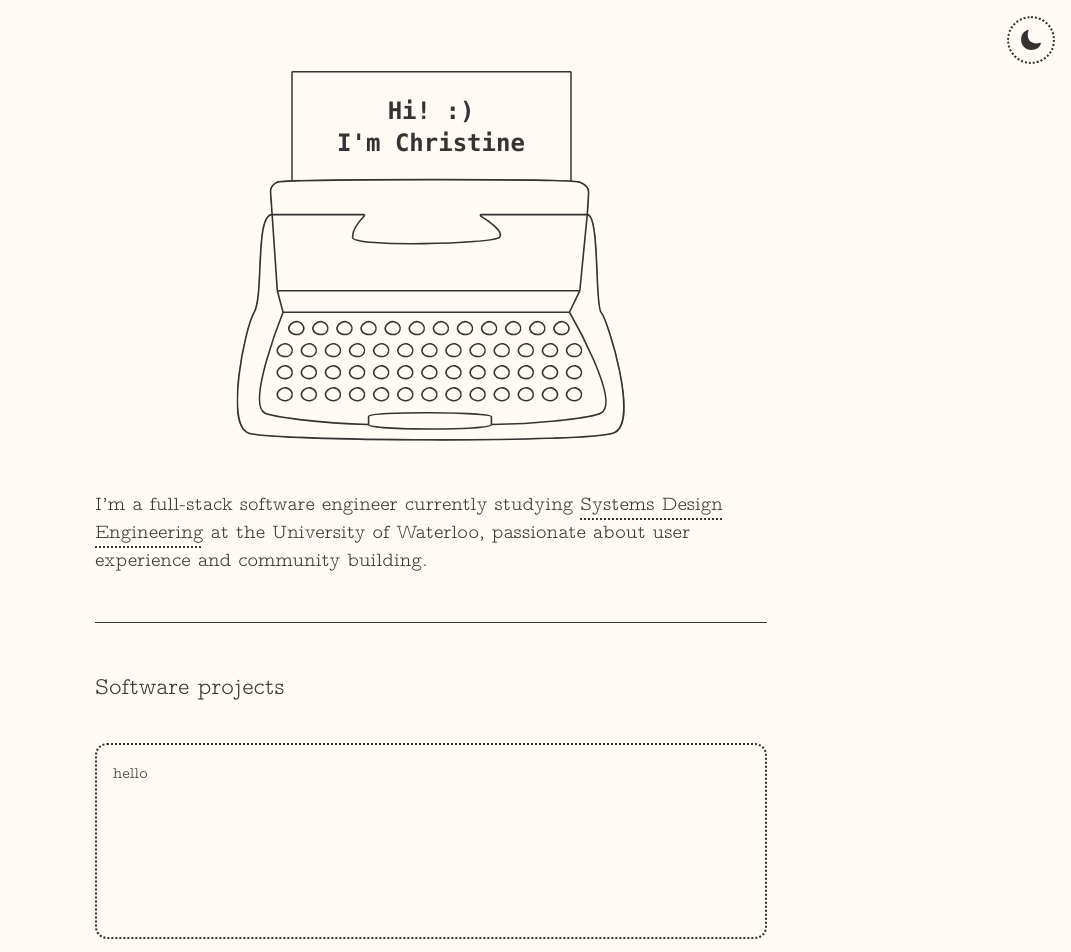
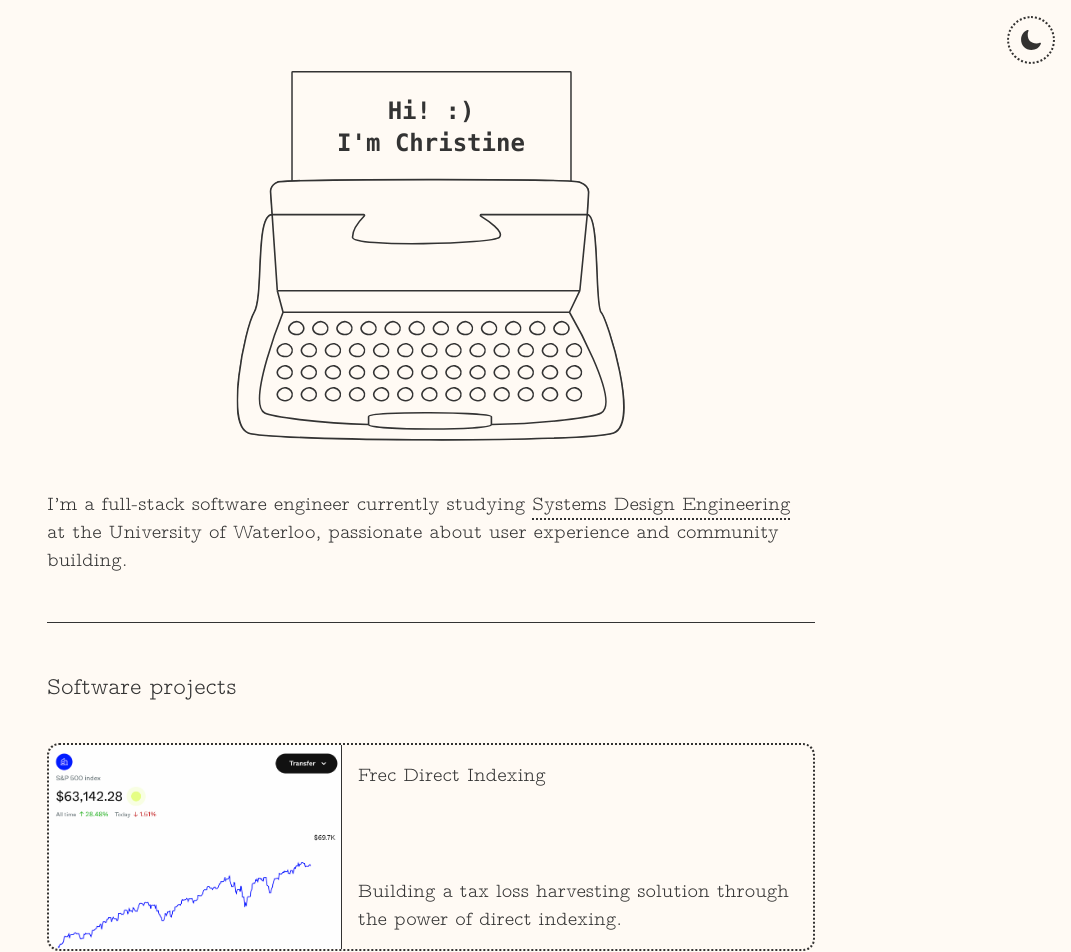
Before and after one commit to christineNg1028/website-v2, a React (Create React App) app: page / in a window 1280 px wide. Shown: the top 952 px of the page, without its empty margins (209-1280 px from the left). Built offline with nearby package versions, Linux system fonts and the light colour scheme.

Commit message:
basic project structure

```diff
--- a/src/App.tsx
+++ b/src/App.tsx
@@ -3,7 +3,7 @@ import "./App.css";
 import { useTheme } from "./ThemeProvider";
 import { ThemeToggle } from "./components/ThemeToggle";
 import { AboutMe } from "./sections/AboutMe";
-import { SoftwareProjects } from "./sections/SoftwareProjects";
+import { SoftwareProjects } from "./sections/projects/SoftwareProjects";
 import { Divider } from "./components/design system/Divider";
 
 function App() {
@@ -16,7 +16,7 @@ function App() {
       } flex flex-col items-center min-h-screen`}
     >
       <ThemeToggle />
-      <div className="flex flex-col max-w-2xl py-10 gap-12">
+      <div className="flex flex-col max-w-3xl py-10 gap-12">
         <AboutMe />
         <Divider darkMode={darkMode} />
         <SoftwareProjects />
--- a/src/components/design system/Card.tsx
+++ b/src/components/design system/Card.tsx
@@ -1,18 +1,32 @@
 import { FC, ReactNode } from "react";
 import { useTheme } from "../../ThemeProvider";
 
-export const Card: FC<{ children: ReactNode }> = ({ children }) => {
+export const Card: FC<{ img?: string; children: ReactNode }> = ({
+  img,
+  children,
+}) => {
   const { darkMode } = useTheme();
+  const borderColor = darkMode
+    ? "border-white hover:shadow-[0_0_10px_rgba(255,255,255,0.5)]"
+    : "border-[rgba(0,0,0,0.8)] hover:shadow-[0_0_10px_rgba(0,0,0,0.5)]";
 
   return (
     <div
-      className={`border-2 border-dotted rounded-xl p-4 transition-shadow duration-300 hover:shadow-[0_0_10px_rgba(0,0,0,0.3)] ${
-        darkMode
-          ? "border-white hover:shadow-[0_0_10px_rgba(255,255,255,0.5)]"
-          : "border-[rgba(0,0,0,0.8)] hover:shadow-[0_0_10px_rgba(0,0,0,0.5)]"
-      }`}
+      className={`border-2 border-dotted rounded-xl p-4 transition-shadow duration-300 hover:shadow-[0_0_10px_rgba(0,0,0,0.3)] ${borderColor}`}
     >
-      {children}
+      {!!img ? (
+        <div className="grid grid-cols-10">
+          <div className="col-span-4">
+            <img
+              src={img}
+              className={`-m-4 rounded-tl-xl rounded-bl-xl border-r ${borderColor}`}
+            />
+          </div>
+          <div className="col-span-6">{children}</div>
+        </div>
+      ) : (
+        children
+      )}
     </div>
   );
 };
--- a/src/sections/SoftwareProjects.tsx
+++ /dev/null
@@ -1,12 +0,0 @@
-import { Card } from "../components/design system/Card";
-
-export const SoftwareProjects = () => {
-  return (
-    <div className="flex flex-col gap-10 text-left">
-      <span className="text-2xl">Software projects</span>
-      <Card>
-        <div className="h-40">hello</div>
-      </Card>
-    </div>
-  );
-};
--- /dev/null
+++ b/src/sections/projects/SoftwareProjects.tsx
@@ -0,0 +1,20 @@
+import { Card } from "../../components/design system/Card";
+import { projects } from "./projects";
+
+export const SoftwareProjects = () => {
+  return (
+    <div className="flex flex-col gap-10 text-left">
+      <span className="text-2xl">Software projects</span>
+      <div className="flex flex-col gap-6">
+        {Object.values(projects).map(({ name, img, description }) => (
+          <Card img={img}>
+            <div className="h-full flex flex-col justify-between text-xl">
+              <span>{name}</span>
+              <div>{description}</div>
+            </div>
+          </Card>
+        ))}
+      </div>
+    </div>
+  );
+};
--- /dev/null
+++ b/src/sections/projects/projects.ts
@@ -0,0 +1,17 @@
+import frecImage from "../../assets/images/projects/frec/frec.png";
+
+export const projects = {
+  frec: {
+    name: "Frec Direct Indexing",
+    img: frecImage,
+    description:
+      "Building a tax loss harvesting solution through the power of direct indexing.",
+  },
+  //   outschool: {},
+  //   wonolo: {},
+  //   wealthsimpleCash: {},
+  //   wealthsimpleTax: {},
+  //   travelRex: {},
+  //   feedingCanadianKids: {},
+  //   headsUpGuys: {},
+};
```
Also changed, not shown: src/assets/images/projects/frec/frec.png (added).
